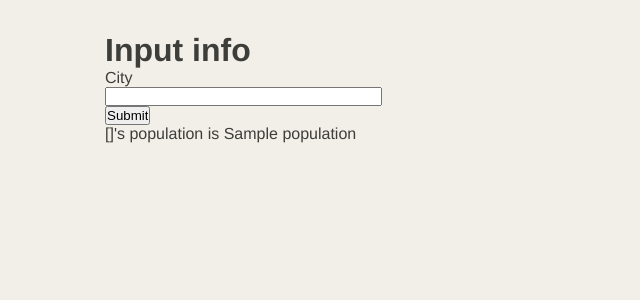
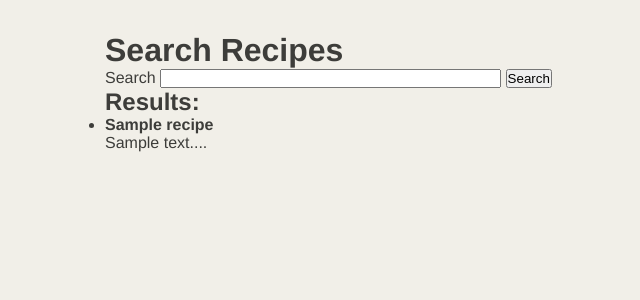
Before and after one commit to saludarhans/theOpenKitchen-Hans-Version-, a Flask app: template app/templates/search.html in a window 1280 px wide. Shown: the part 62-362 px from the top of the page, without its empty margins (121-761 px from the left). Run offline with Flask 3, Linux system fonts and the light colour scheme; tables that the repository leaves empty hold one stand-in row (values such as "Sample post"); the template is opened without the code that fills it: values that come from a table or form of the project are taken from there, most other values are stand-ins (such as "Sample title", 1, 10 or a date in 2020); form fields are guessed from the names that the template uses; parts of the project's set-up code (start-up, migrations or seed data) failed here and were passed over.

Commit message:
setup search.html and refined search alogirithm

```diff
--- a/app/forms.py
+++ b/app/forms.py
@@ -36,7 +36,9 @@
                         validators=[Optional()], choices=[])
     isPublic     = BooleanField('Make this recipe public', default=True)#Think about this one if it should be implemented
 
-#class SearchForm(FlaskForm):
+class SearchForm(FlaskForm):
+    query = StringField('Search', validators=[DataRequired()])
+    submit = SubmitField('Search')
 """
 class PopulationForm(FlaskForm):
     city = StringField('City:', validators=[DataRequired()])
--- a/app/routes.py
+++ b/app/routes.py
@@ -1,7 +1,7 @@
 from app import app
 from flask import render_template, request, redirect, url_for
 from app import db
-from app.forms import CreateRecipeForm
+from app.forms import CreateRecipeForm, SearchForm
 from app.models import (
     Recipe, Ingredient, RecipeCategory, RecipeDietaryTag, RecipeAllergen,
     Category, DietaryTag, Allergen, MeasurementUnit
@@ -118,39 +118,52 @@
                            dietary_tags = dietary_tags,
                            allergens    = allergens)
 
-@app.route("/search", methods=["GET"])
-def search_recipes():
-    # 1. Get the search query from the user (via query string)
-    searchQuery = request.args.get("q", "")  # e.g., /search?q=Easy
+@app.route('/search', methods=['GET', 'POST'])
+def search():
+    form = SearchForm()
+    results = set()  # Use a set to avoid duplicates
 
-    # 2. Fetch all recipes from the database
-    recipeList = Recipe.query.all()
+    if form.validate_on_submit():
+        query = form.query.data.strip().lower()
 
-    # 3. Prepare output lists
-    firstPrioritizationList = []
-    secondPrioritizationList = []
+        # 1️⃣ Search by title
+        title_matches = Recipe.query.filter(Recipe.title.ilike(f"%{query}%")).all()
+        results.update(title_matches)
 
-    # 4. Prioritize recipes based on title, tags, description
-    for i in recipeList:
-        # Title match → First Priority
-        if searchQuery.lower() in i.title.lower():
-            firstPrioritizationList.append(i)
-        '''
-        # Tags match → First Priority (only if not already in list)
-        elif any(searchQuery.lower() in tag.lower() for tag in i.tags):
-            firstPrioritizationList.append(i)
-        # Description match → Second priority
-        elif searchQuery.lower() in i.description.lower():
-            secondPrioritizationList.append(i)
-        '''
-    # 5. Sort lists by rating
-     # firstPrioritizationList = sorted(firstPrioritizationList, key=lambda r: r.getRating(), reverse=True)
-     # secondPrioritizationList = sorted(secondPrioritizationList, key=lambda r: r.getRating(), reverse=True)
+        # 2️⃣ Search by description
+        desc_matches = Recipe.query.filter(Recipe.description.ilike(f"%{query}%")).all()
+        results.update(desc_matches)
 
-   # finalOutput = firstPrioritizationList + secondPrioritizationList
+        # 3️⃣ Search by ingredients
+        ingredient_matches = (
+            db.session.query(Recipe)
+            .join(Ingredient)
+            .filter(Ingredient.name.ilike(f"%{query}%"))
+            .all()
+        )
+        results.update(ingredient_matches)
 
-    # 6. Render the results in a template
-    return render_template("search_results.html", recipes=firstPrioritizationList, query=searchQuery)
+        # 4️⃣ Search by dietary tags
+        tag_matches = (
+            db.session.query(Recipe)
+            .join(RecipeDietaryTag)
+            .join(DietaryTag)
+            .filter(DietaryTag.name.ilike(f"%{query}%"))
+            .all()
+        )
+        results.update(tag_matches)
+
+        # 5️⃣ Search by allergens
+        allergen_matches = (
+            db.session.query(Recipe)
+            .join(RecipeAllergen)
+            .join(Allergen)
+            .filter(Allergen.name.ilike(f"%{query}%"))
+            .all()
+        )
+        results.update(allergen_matches)
+
+    return render_template('search.html', form=form, results=list(results))
 
 """
 @app.route('/recipe/create', methods=['GET', 'POST'])
--- a/app/templates/search.html
+++ b/app/templates/search.html
@@ -1,15 +1,29 @@
-{% extends "base.html" %}
-{% block content %}
-	<h1>Input info</h1>
-	<form action="" method="post" novalidate>
-		{{ form.hidden_tag() }}
-		<p>
-			{{ form.city.label }}<br>
-			{{ form.city(size=32) }}
-		</p>
-		<p> {{ form.submit() }}<br></p>
-		{% if city %}
-		<p> {{city.name}}&#39;s population is {{city.population}} </p>
-		{% endif %}
-	</form>
-{% endblock %}
+ {% extends "base.html" %}
+
+ {% block title %}Search Recipes{% endblock %}
+
+ {% block content %}
+ <h1>Search Recipes</h1>
+
+ <form method="POST" action="{{ url_for('search') }}">
+     {{ form.hidden_tag() }}
+     <div>
+         {{ form.query.label }} {{ form.query(size=40) }}
+         {{ form.submit() }}
+     </div>
+ </form>
+
+ <h2>Results:</h2>
+ {% if results %}
+     <ul>
+     {% for recipe in results %}
+         <li>
+             <strong>{{ recipe.title }}</strong><br>
+             {{ recipe.description[:100] if recipe.description else 'No description' }}...
+         </li>
+     {% endfor %}
+     </ul>
+ {% else %}
+     <p>No recipes found.</p>
+ {% endif %}
+ {% endblock %}
```
